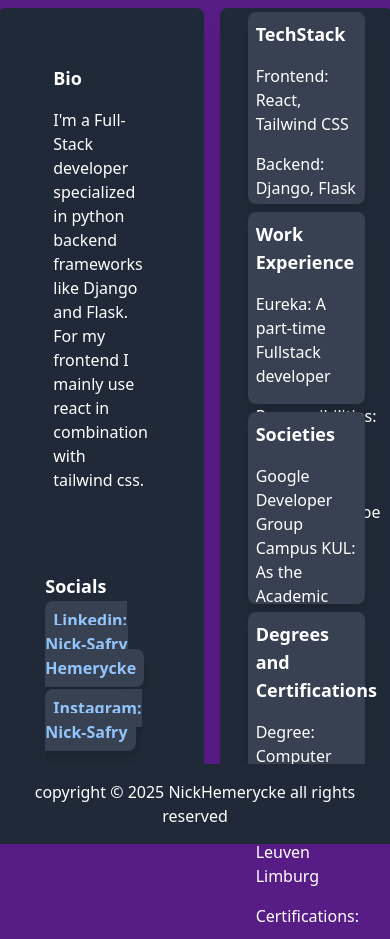
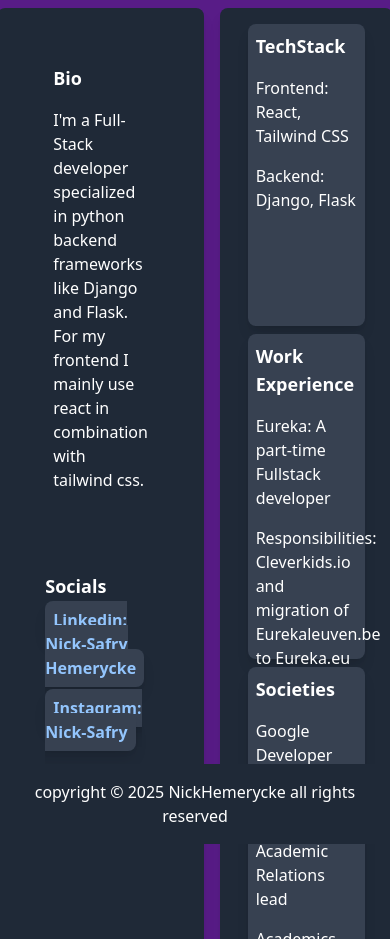
Before and after one commit to NickHemerycke/NickHemerycke.github.io, a plain HTML site: page index.html in a window 390 px wide. Shown: the top 939 px of the page. Drawn offline with nearby package versions, Linux system fonts and the light colour scheme.

Commit message:
test for mobile

```diff
--- a/index.html
+++ b/index.html
@@ -9,7 +9,7 @@
 <body class="bg-purple-900 text-white">
 
     <div class="flex justify-center">
-        <div class="bg-gray-800 w-[600px] h-[800px] m-2 p-4 rounded-lg shadow-lg">
+        <div class="bg-gray-800 w-full md:w-[600px] min-h-[800px] m-2 p-4 rounded-lg shadow-lg">
             <div class="p-8">
                 <p class="p-2 text-lg font-bold">Bio</p>
                 <p class="p-2">I'm a Full-Stack developer specialized in python backend frameworks like Django and Flask. For my frontend I mainly use react in combination with tailwind css.</p>
@@ -22,7 +22,7 @@
             </div>
         </div>
 
-        <div class="flex flex-col items-center justify-center space-y-2 bg-gray-800 w-[600px] h-[800px] m-2 p-4 rounded-lg shadow-lg">
+        <div class="flex flex-col items-center justify-center space-y-2 bg-gray-800 w-full md:w-[600px] min-h-[800px] m-2 p-4 rounded-lg shadow-lg">
             <div class="bg-gray-700 w-5/6 h-1/4 rounded-lg shadow-lg">
                 <p class="p-2 text-lg font-semibold">TechStack</p>
                 <p class="p-2">Frontend: React, Tailwind CSS</p>
```
